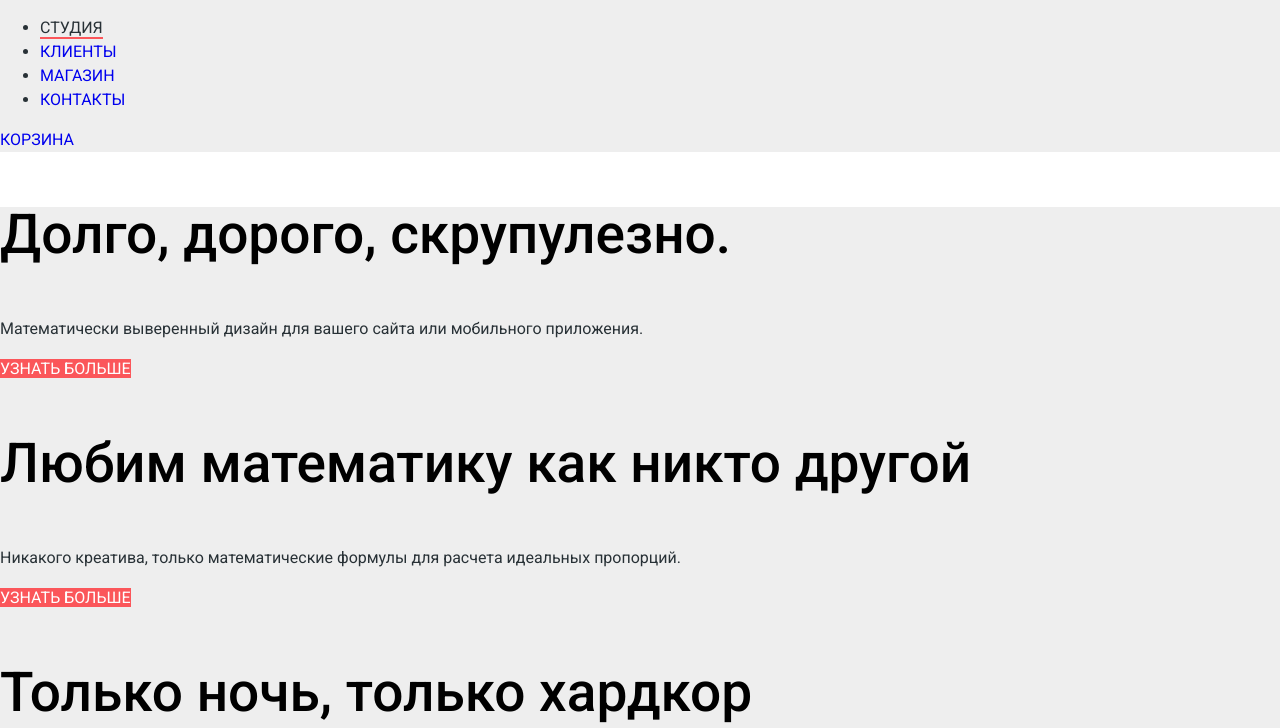
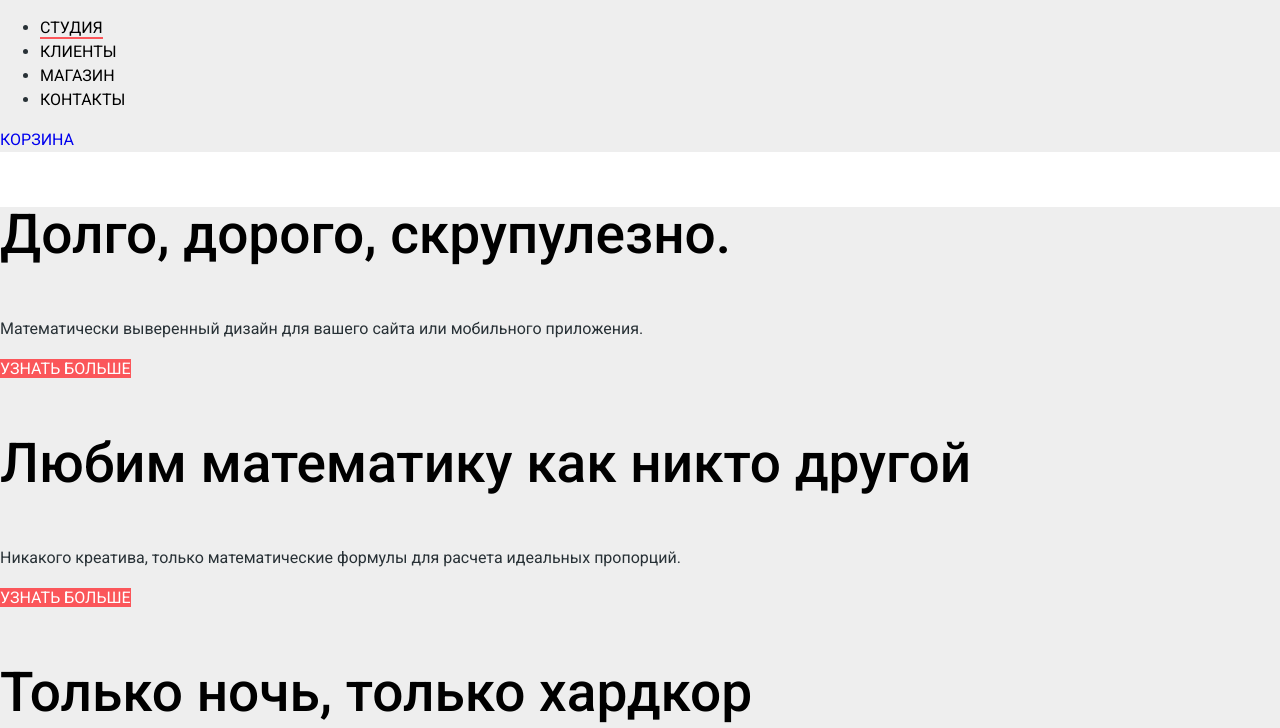
Before and after one commit to mkrti-ch/19318-nerds, a plain HTML site: page index.html in a window 1280 px wide. Shown: the part 72-800 px from the top of the page. Drawn offline with Linux system fonts and the light colour scheme.

Commit message:
фикс цвета ссылок

```diff
--- a/css/style.css
+++ b/css/style.css
@@ -137,6 +137,10 @@ hr {
 
 .main-header-logo:active {
   opacity: 0.3;
+}
+
+.site-navigation-item a {
+  color: #000;
 }
 
 .site-navigation-item a, .header-cart {
```
